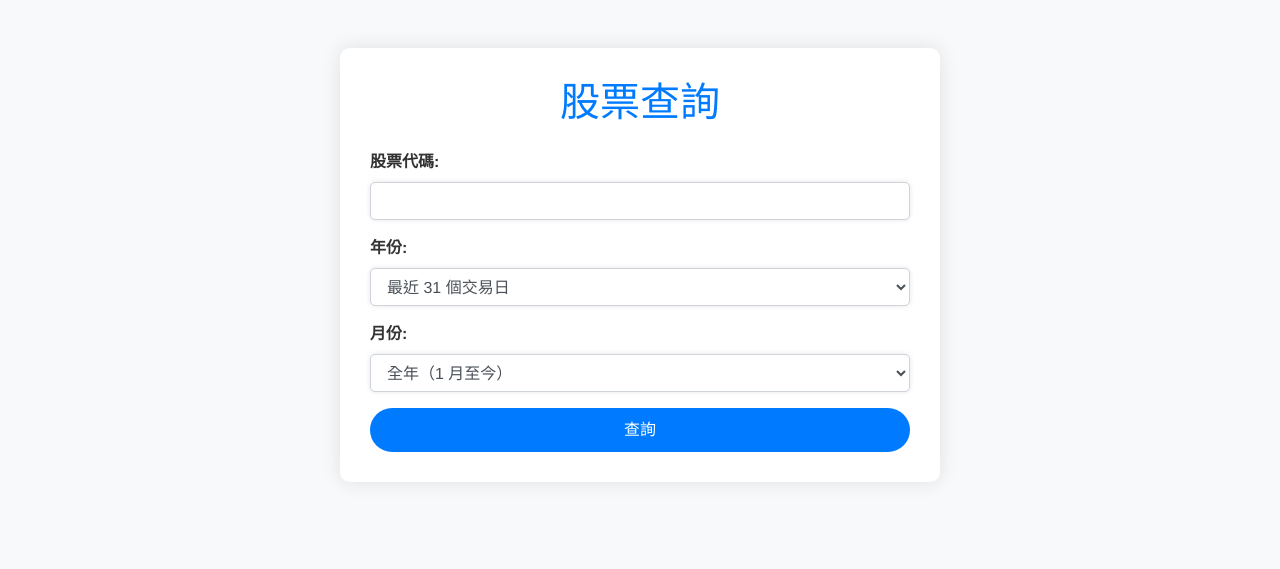
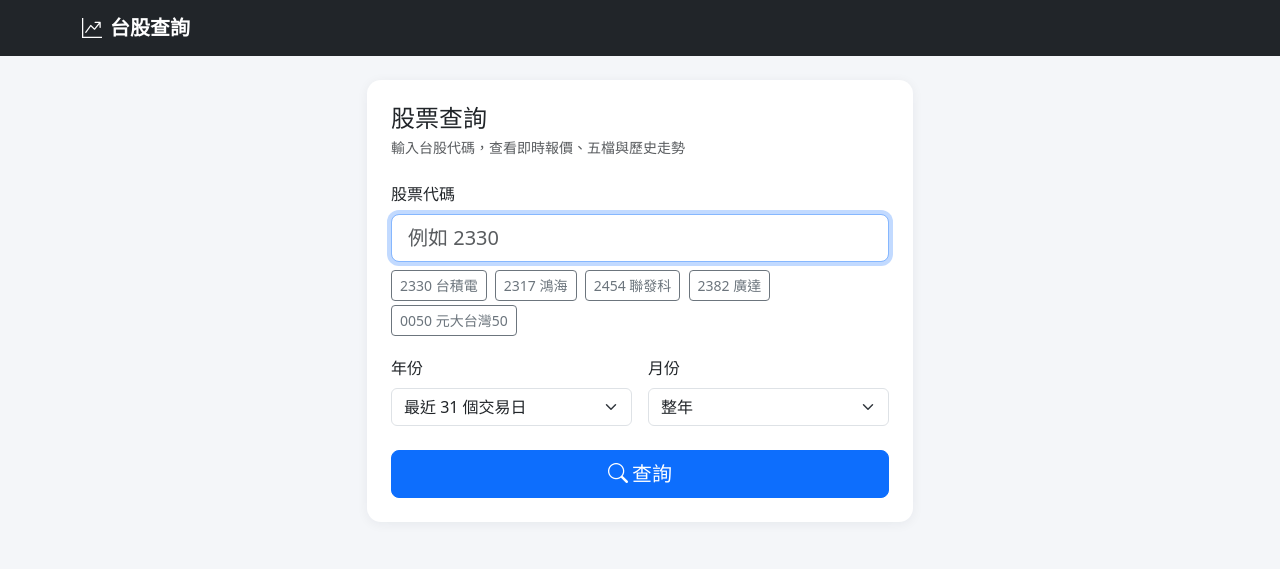
Before and after one commit to minghan5487/money, a Flask app: page / in a window 1280 px wide. Shown: the top 569 px of the page. Run offline with Flask 3, Linux system fonts and the light colour scheme.

Commit message:
改版介面：Bootstrap 5、共用版型

```diff
--- a/app.py
+++ b/app.py
@@ -11,6 +11,8 @@ app = Flask(__name__)
 
 state = {'buy_price': None, 'sell_price': None, 'records': []}
 
+POPULAR = [('2330', '台積電'), ('2317', '鴻海'), ('2454', '聯發科'), ('2382', '廣達'), ('0050', '元大台灣50')]
+
 
 def parse_price(value):
     try:
@@ -20,12 +22,17 @@ def parse_price(value):
 
 
 def plot_html(fig):
-    return pio.to_html(fig, full_html=False)
+    fig.update_layout(template='plotly_white', height=340, margin=dict(l=40, r=20, t=50, b=40))
+    return pio.to_html(fig, full_html=False, include_plotlyjs=False, config={'displayModeBar': False})
+
+
+def render_index(error=None):
+    return render_template('index.html', current_year=date.today().year, popular=POPULAR, error=error)
 
 
 @app.route('/')
 def index():
-    return render_template('index.html', current_year=date.today().year)
+    return render_index()
 
 
 @app.route('/stock', methods=['POST'])
@@ -35,27 +42,30 @@ def stock():
     month = request.form.get('month')
 
     if not is_valid_code(code):
-        return render_template('index.html', current_year=date.today().year, error=f'找不到股票代碼 {code}')
+        return render_index(f'找不到股票代碼 {code}')
 
     try:
         title, current_price, change = get_stock_price(code)
         summary, order_book = get_realtime(code)
         history = get_history(code, year, month)
     except Exception as e:
-        return render_template('index.html', current_year=date.today().year, error=f'查詢 {code} 失敗：{e}')
+        return render_index(f'查詢 {code} 失敗：{e}')
 
     price_plot = amount_plot = ''
     if not history.empty:
-        price_plot = plot_html(px.line(history, x='日期', y='收盤價', title=f'{code} 收盤價'))
-        amount_plot = plot_html(px.bar(history, x='日期', y='成交量(張)', title=f'{code} 成交量'))
+        price_plot = plot_html(px.line(history, x='日期', y='收盤價', title='收盤價'))
+        amount_plot = plot_html(px.bar(history, x='日期', y='成交量(張)', title='成交量'))
 
-    table_cls = 'table table-bordered table-striped text-center'
-    result = ''
-    if summary is not None:
-        result = summary.to_html(classes=table_cls, index=False) + order_book.to_html(classes=table_cls, index=False)
+    change_pct = None
+    if current_price and change is not None and current_price != change:
+        change_pct = change / (current_price - change) * 100
 
-    return render_template('stock.html', stock_code=code, title=title, current_price=current_price,
-                           change=change, result=result, price_plot=price_plot, amount_plot=amount_plot)
+    return render_template(
+        'stock.html', stock_code=code, title=title, current_price=current_price, change=change, change_pct=change_pct,
+        summary=None if summary is None else summary.iloc[0].to_dict(),
+        order_book=None if order_book is None else order_book.to_dict('records'),
+        price_plot=price_plot, amount_plot=amount_plot,
+    )
 
 
 @app.route('/trading_zone', methods=['GET', 'POST'])
--- /dev/null
+++ b/templates/base.html
@@ -0,0 +1,33 @@
+<!DOCTYPE html>
+<html lang="zh-Hant">
+<head>
+    <meta charset="UTF-8">
+    <meta name="viewport" content="width=device-width, initial-scale=1">
+    <title>{% block title %}台股查詢{% endblock %}</title>
+    <link rel="stylesheet" href="https://cdn.jsdelivr.net/npm/bootstrap@5.3.3/dist/css/bootstrap.min.css">
+    <link rel="stylesheet" href="https://cdn.jsdelivr.net/npm/bootstrap-icons@1.11.3/font/bootstrap-icons.min.css">
+    <style>
+        body { background: #f4f6f9; font-family: system-ui, "Microsoft JhengHei", sans-serif; }
+        .navbar-brand { font-weight: 700; }
+        .card { border: 0; border-radius: 14px; box-shadow: 0 2px 12px rgba(20, 30, 50, .06); }
+        .up { color: #e03131; }
+        .down { color: #2f9e44; }
+        .flat { color: #868e96; }
+        .price { font-size: 2.6rem; font-weight: 700; line-height: 1; }
+        .stat-label { font-size: .8rem; color: #868e96; }
+        .stat-value { font-size: 1.15rem; font-weight: 600; }
+        .table-quote td, .table-quote th { text-align: center; }
+    </style>
+    {% block head %}{% endblock %}
+</head>
+<body>
+<nav class="navbar navbar-dark bg-dark mb-4">
+    <div class="container">
+        <a class="navbar-brand" href="{{ url_for('index') }}"><i class="bi bi-graph-up-arrow me-2"></i>台股查詢</a>
+    </div>
+</nav>
+<main class="container pb-5">
+    {% block content %}{% endblock %}
+</main>
+</body>
+</html>
--- a/templates/index.html
+++ b/templates/index.html
@@ -1,81 +1,51 @@
-<!DOCTYPE html>
-<html lang="zh-Hant">
-<head>
-    <meta charset="UTF-8">
-    <meta name="viewport" content="width=device-width, initial-scale=1.0">
-    <title>股票查詢</title>
-    <link rel="stylesheet" href="https://cdn.jsdelivr.net/npm/bootstrap@4.6.2/dist/css/bootstrap.min.css">
-    <style>
-        body {
-            font-family: 'Helvetica Neue', Helvetica, Arial, sans-serif;
-            background-color: #f8f9fa;
-            color: #333;
-            margin: 0;
-            padding: 0;
-        }
-        .container {
-            background-color: #ffffff;
-            border-radius: 10px;
-            box-shadow: 0 0 20px rgba(0, 0, 0, 0.1);
-            padding: 30px;
-            max-width: 600px;
-            margin: 50px auto;
-        }
-        h1 {
-            font-size: 2.5em;
-            margin-bottom: 20px;
-            color: #007bff;
-        }
-        .form-group label {
-            font-weight: bold;
-            color: #333;
-        }
-        .form-control {
-            border-radius: 5px;
-            box-shadow: 0 0 5px rgba(0, 0, 0, 0.1);
-        }
-        .btn-primary {
-            background-color: #007bff;
-            border: none;
-            padding: 10px 20px;
-            border-radius: 50px;
-            transition: background-color 0.3s, box-shadow 0.3s;
-        }
-        .btn-primary:hover {
-            background-color: #0056b3;
-            box-shadow: 0 0 10px rgba(0, 0, 0, 0.2);
-        }
-    </style>
-</head>
-<body>
-    <div class="container mt-5">
-        <h1 class="text-center">股票查詢</h1>
-        {% if error %}<div class="alert alert-danger mt-4">{{ error }}</div>{% endif %}
-        <form action="/stock" method="post" class="mt-4">
-            <div class="form-group">
-                <label for="stock_code">股票代碼:</label>
-                <input type="text" class="form-control" id="stock_code" name="stock_code" required>
+{% extends 'base.html' %}
+
+{% block content %}
+<div class="row justify-content-center">
+    <div class="col-lg-6 col-md-8">
+        <div class="card p-4">
+            <h1 class="h4 mb-1">股票查詢</h1>
+            <p class="text-muted small mb-4">輸入台股代碼，查看即時報價、五檔與歷史走勢</p>
+
+            {% if error %}
+            <div class="alert alert-danger py-2"><i class="bi bi-exclamation-circle me-1"></i>{{ error }}</div>
+            {% endif %}
+
+            <form action="{{ url_for('stock') }}" method="post">
+                <div class="mb-3">
+                    <label for="stock_code" class="form-label">股票代碼</label>
+                    <input type="text" class="form-control form-control-lg" id="stock_code" name="stock_code"
+                           placeholder="例如 2330" required autofocus>
+                    <div class="mt-2">
+                        {% for code, name in popular %}
+                        <button type="button" class="btn btn-sm btn-outline-secondary me-1 mb-1"
+                                onclick="document.getElementById('stock_code').value='{{ code }}'">{{ code }} {{ name }}</button>
+                        {% endfor %}
                     </div>
-            <div class="form-group">
-                <label for="year">年份:</label>
-                <select id="year" name="year" class="form-control">
+                </div>
+                <div class="row g-3 mb-4">
+                    <div class="col-6">
+                        <label for="year" class="form-label">年份</label>
+                        <select id="year" name="year" class="form-select">
                             <option value="">最近 31 個交易日</option>
                             {% for year in range(current_year, 2009, -1) %}
                             <option value="{{ year }}">{{ year }}</option>
                             {% endfor %}
                         </select>
                     </div>
-            <div class="form-group">
-                <label for="month">月份:</label>
-                <select id="month" name="month" class="form-control">
-                    <option value="">全年（1 月至今）</option>
+                    <div class="col-6">
+                        <label for="month" class="form-label">月份</label>
+                        <select id="month" name="month" class="form-select">
+                            <option value="">整年</option>
                             {% for month in range(1, 13) %}
-                    <option value="{{ month }}">{{ month }}</option>
+                            <option value="{{ month }}">{{ month }} 月</option>
                             {% endfor %}
                         </select>
                     </div>
-            <button type="submit" class="btn btn-primary btn-block">查詢</button>
+                </div>
+                <button type="submit" class="btn btn-primary btn-lg w-100"><i class="bi bi-search me-1"></i>查詢</button>
             </form>
         </div>
-</body>
-</html>
+    </div>
+</div>
+{% endblock %}
```
Also changed, not shown: templates/stock.html (+76 -100 lines), templates/trading_zone.html (+53 -89 lines). Lines whose indentation alone changed are shown as unchanged.
